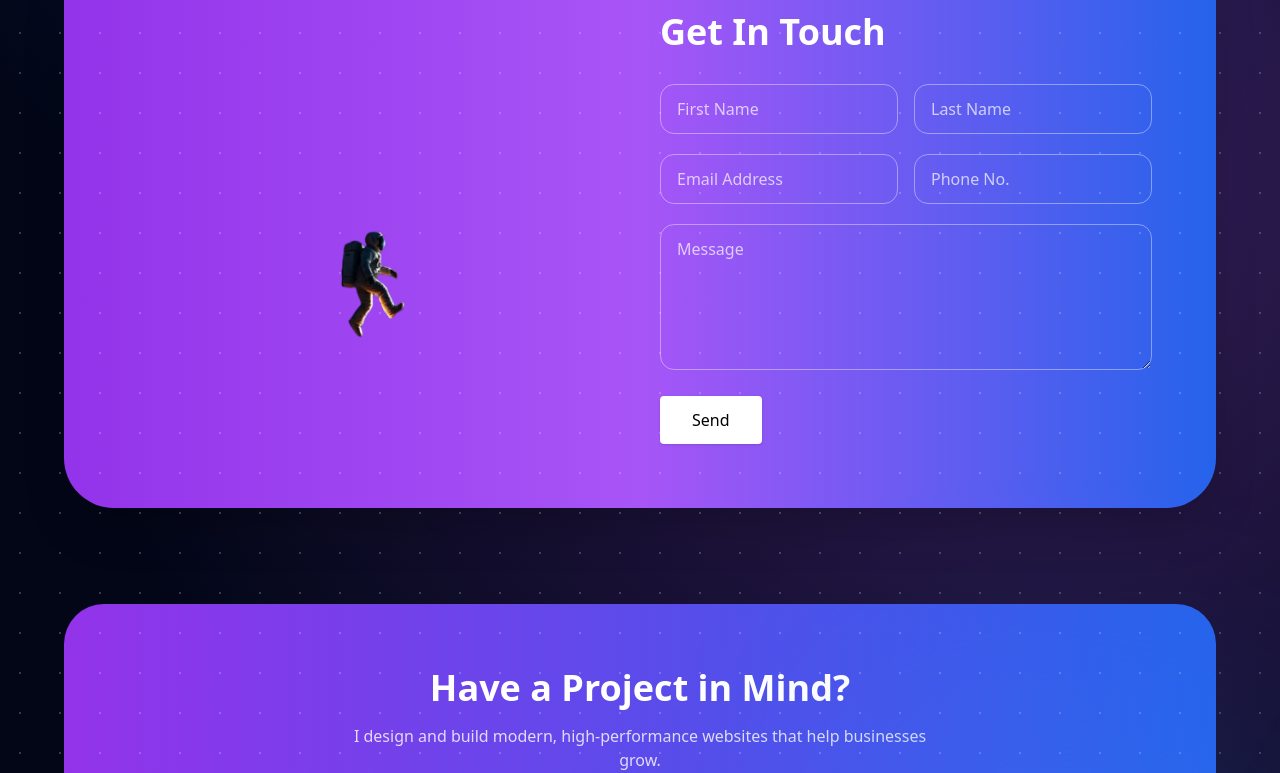
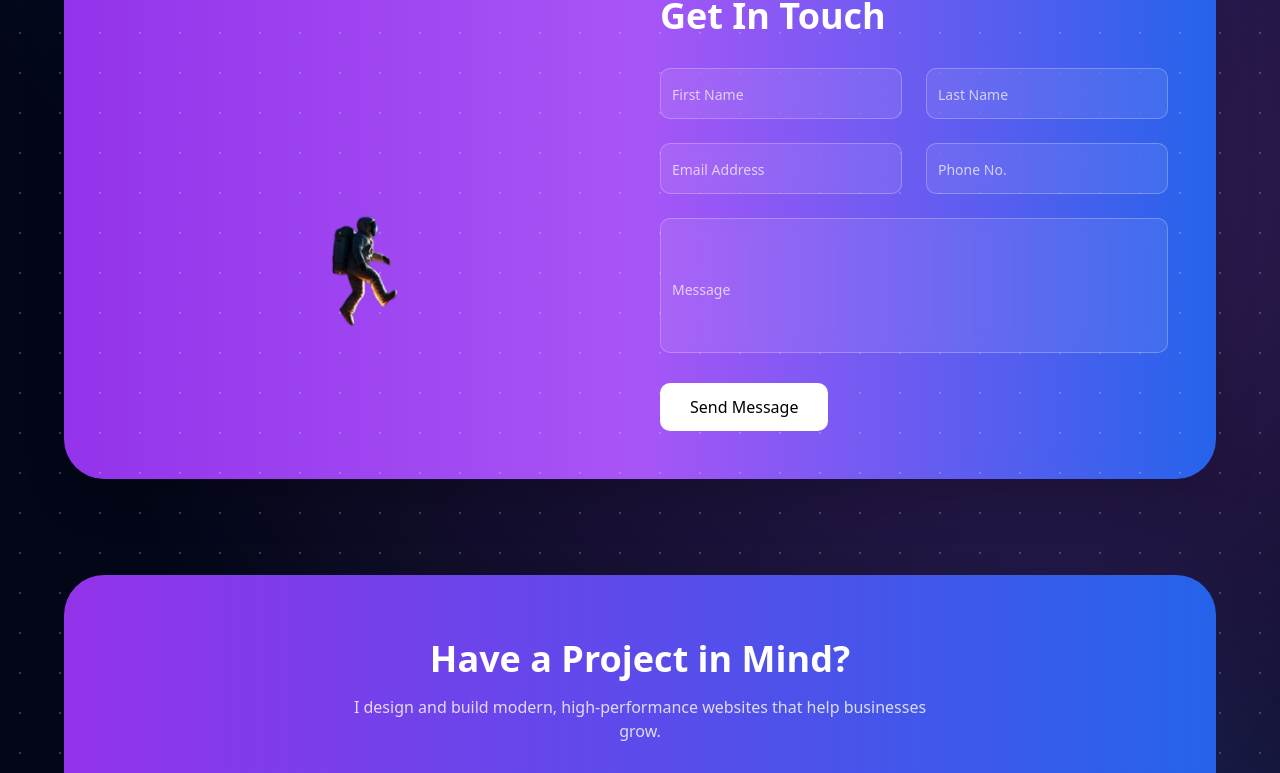
Before and after one commit to Sadachhena/Portfolio, a React app: page / in a window 1280 px wide. Shown: the part 1987-2760 px from the top of the page. Built offline with nearby package versions, Linux system fonts and the light colour scheme; the HTML template or start-up script is replaced by a standard one.

Commit message:
Full Portfolio

```diff
--- a/src/Contact/Contact.jsx
+++ b/src/Contact/Contact.jsx
@@ -1,53 +1,67 @@
-import HeroImage from '../Images/HeroImage.png'
+import HeroImage from "../Images/HeroImage.png";
+
 export default function Contact() {
   return (
     <section className="mt-24 px-6">
 
-      <div className="max-w-6xl mx-auto rounded-[50px] p-10 md:p-16 bg-gradient-to-r from-purple-600 via-purple-500 to-blue-600 text-white shadow-2xl">
+      <div className="max-w-6xl mx-auto rounded-[40px] p-6 md:p-12 bg-gradient-to-r from-purple-600 via-purple-500 to-blue-600 text-white shadow-2xl">
 
         <div className="grid md:grid-cols-2 gap-10 items-center">
 
           {/* LEFT IMAGE */}
-          <div className="hidden md:flex justify-center">
+          <div className="flex justify-center">
             <img
               src={HeroImage}
               alt="contact"
-              className="w-[450px] md:w-[950px]"
+              className="w-full max-w-sm md:max-w-md lg:max-w-lg h-auto object-contain"
             />
           </div>
 
           {/* RIGHT FORM */}
           <div>
 
-            <h2 className="text-4xl font-bold mb-8 text-center md:text-left">
+            <h2 className="text-3xl md:text-4xl font-bold mb-8 text-center md:text-left">
               Get In Touch
             </h2>
 
-            <form className="space-y-5">
+            <form className="space-y-6">
 
               {/* Row 1 */}
-              <div className="grid grid-cols-2 gap-4">
-                <input type="text" placeholder="First Name" className="input-box" />
-                <input type="text" placeholder="Last Name" className="input-box" />
+              <div className="grid grid-cols-1 md:grid-cols-2 gap-6">
+                <div className="relative">
+                  <input type="text" required className="peer input-glass" />
+                  <label className="label-glass">First Name</label>
+                </div>
+
+                <div className="relative">
+                  <input type="text" required className="peer input-glass" />
+                  <label className="label-glass">Last Name</label>
+                </div>
               </div>
 
               {/* Row 2 */}
-              <div className="grid grid-cols-2 gap-4">
-                <input type="email" placeholder="Email Address" className="input-box" />
-                <input type="text" placeholder="Phone No." className="input-box" />
+              <div className="grid grid-cols-1 md:grid-cols-2 gap-6">
+                <div className="relative">
+                  <input type="email" required className="peer input-glass" />
+                  <label className="label-glass">Email Address</label>
+                </div>
+
+                <div className="relative">
+                  <input type="text" required className="peer input-glass" />
+                  <label className="label-glass">Phone No.</label>
+                </div>
               </div>
 
               {/* Message */}
-              <textarea
-                rows="5"
-                placeholder="Message"
-                className="input-box w-full"
-              ></textarea>
+              <div className="relative">
+                <textarea rows="5" required className="peer input-glass resize-none"></textarea>
+                <label className="label-glass">Message</label>
+              </div>
 
               {/* Button */}
               <div className="flex justify-center md:justify-start">
-                <button className="bg-white text-black px-8 py-3 rounded shadow hover:scale-105 transition">
-                  Send
+                <button type="submit" className="btn-glass">
+                  Send Message
                 </button>
               </div>
 
--- a/src/NewsLetter/CTA.jsx
+++ b/src/NewsLetter/CTA.jsx
@@ -1,6 +1,6 @@
 export default function CTA() {
   return (
-    <section className="mt-24 px-6">
+    <section className="mt-24 px-6 relative z-10">
 
       <div className="max-w-6xl mx-auto rounded-[40px] p-10 md:p-16 bg-gradient-to-r from-purple-600 to-blue-600 text-white text-center">
 
@@ -13,6 +13,7 @@ export default function CTA() {
         </p>
 
         <div className="flex justify-center gap-4 flex-wrap">
+
           <a
             href="#contact"
             className="bg-white text-black px-6 py-3 rounded hover:scale-105 transition"
@@ -22,12 +23,13 @@ export default function CTA() {
 
           <a
             href="/cv.pdf"
+            target="_blank"
             className="border border-white px-6 py-3 rounded hover:bg-white hover:text-black transition"
           >
             Download CV
           </a>
+
         </div>
-
       </div>
 
     </section>
--- a/src/index.css
+++ b/src/index.css
@@ -55,3 +55,63 @@
   border-color: white;
   box-shadow: 0 0 10px rgba(255,255,255,0.3);
 }
+
+/* GLASS INPUT */
+.input-glass {
+  width: 100%;
+  padding: 14px 12px;
+  border-radius: 10px;
+  background: rgba(255, 255, 255, 0.08);
+  border: 1px solid rgba(255, 255, 255, 0.25);
+  outline: none;
+  color: white;
+  font-size: 14px;
+  backdrop-filter: blur(10px);
+}
+
+/* FOCUS */
+.input-glass:focus {
+  border-color: #fff;
+  box-shadow: 0 0 0 2px rgba(255,255,255,0.25);
+}
+
+/* LABEL */
+.label-glass {
+  position: absolute;
+  left: 12px;
+  top: 50%;
+  transform: translateY(-50%);
+  font-size: 14px;
+  color: rgba(255,255,255,0.7);
+  pointer-events: none;
+  transition: 0.3s ease;
+}
+
+/* FLOAT */
+.input-glass:focus + .label-glass,
+.input-glass:valid + .label-glass,
+textarea.input-glass:focus + .label-glass,
+textarea.input-glass:valid + .label-glass {
+  top: -8px;
+  left: 10px;
+  font-size: 12px;
+  color: white;
+  background: linear-gradient(to right, #7c3aed, #3b82f6);
+  padding: 0 6px;
+  border-radius: 4px;
+}
+
+/* BUTTON */
+.btn-glass {
+  background: white;
+  color: black;
+  padding: 12px 30px;
+  border-radius: 10px;
+  font-weight: 500;
+  transition: 0.3s;
+}
+
+.btn-glass:hover {
+  transform: scale(1.05);
+  background: #e5e5e5;
+}
```
